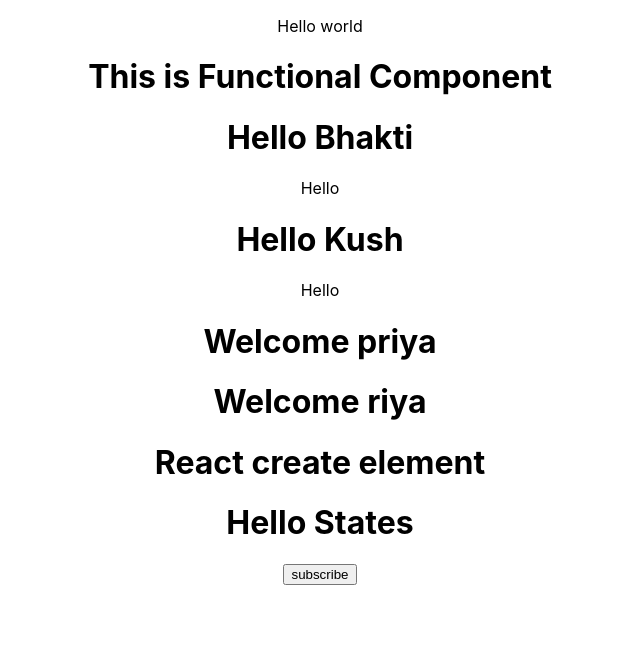
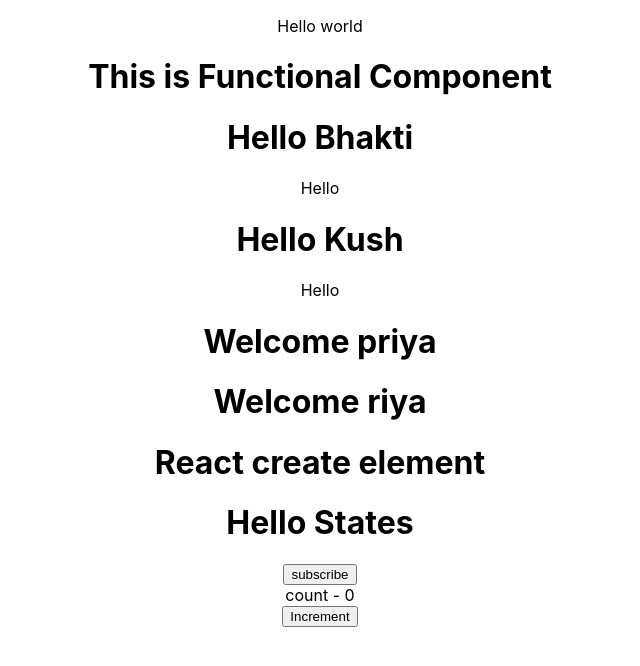
Before and after one commit to Bhakti12/example, a React (Create React App) app: page / in a window 1280 px wide. Shown: the top 666 px of the page, without its empty margins (320-960 px from the left). Built offline with nearby package versions, Linux system fonts and the light colour scheme.

Commit message:
use of setState

```diff
--- a/src/App.tsx
+++ b/src/App.tsx
@@ -5,6 +5,7 @@
 import Welcome from './components/Welcome';
 import Hello from './components/Hello';
 import Message from './components/Message';
+import Counter from './components/Counter';
 
 function App() {
   return (
@@ -18,6 +19,7 @@
         <Welcome name = "riya" />
         <Hello />
         <Message message='Hello This is first state manage in message component' />
+        <Counter count={13}/>
       </p>
     </div>
   );
--- /dev/null
+++ b/src/components/Counter.tsx
@@ -0,0 +1,39 @@
+import React,{Component} from "react";
+
+interface countProps{
+    count : number
+}
+
+interface countState{
+    count : number
+}
+
+export class Counter extends Component<countProps,countState>{
+
+    constructor(props:countProps){
+        super(props)
+
+        this.state = {
+            count : 0
+        }
+    }
+
+    Increment() {
+        this.setState({ count: this.state.count + 1 }, () => {
+            console.log(this.state.count);
+        });
+    }
+
+    render(){
+        return(
+            <div>
+                <div>
+                    count - {this.state.count}
+                </div>
+            <button onClick={()=>this.Increment()}>Increment</button>
+            </div>
+        )
+    }
+}
+
+export default Counter
```
